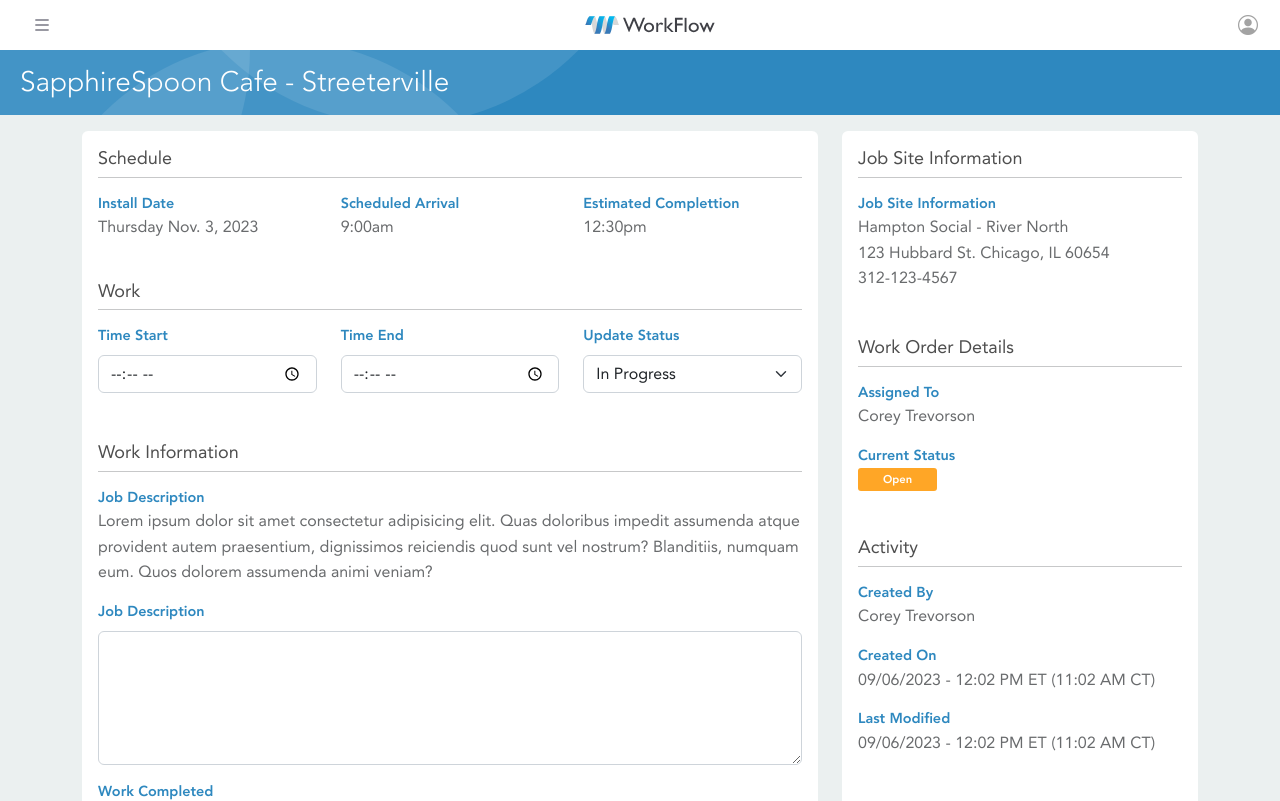
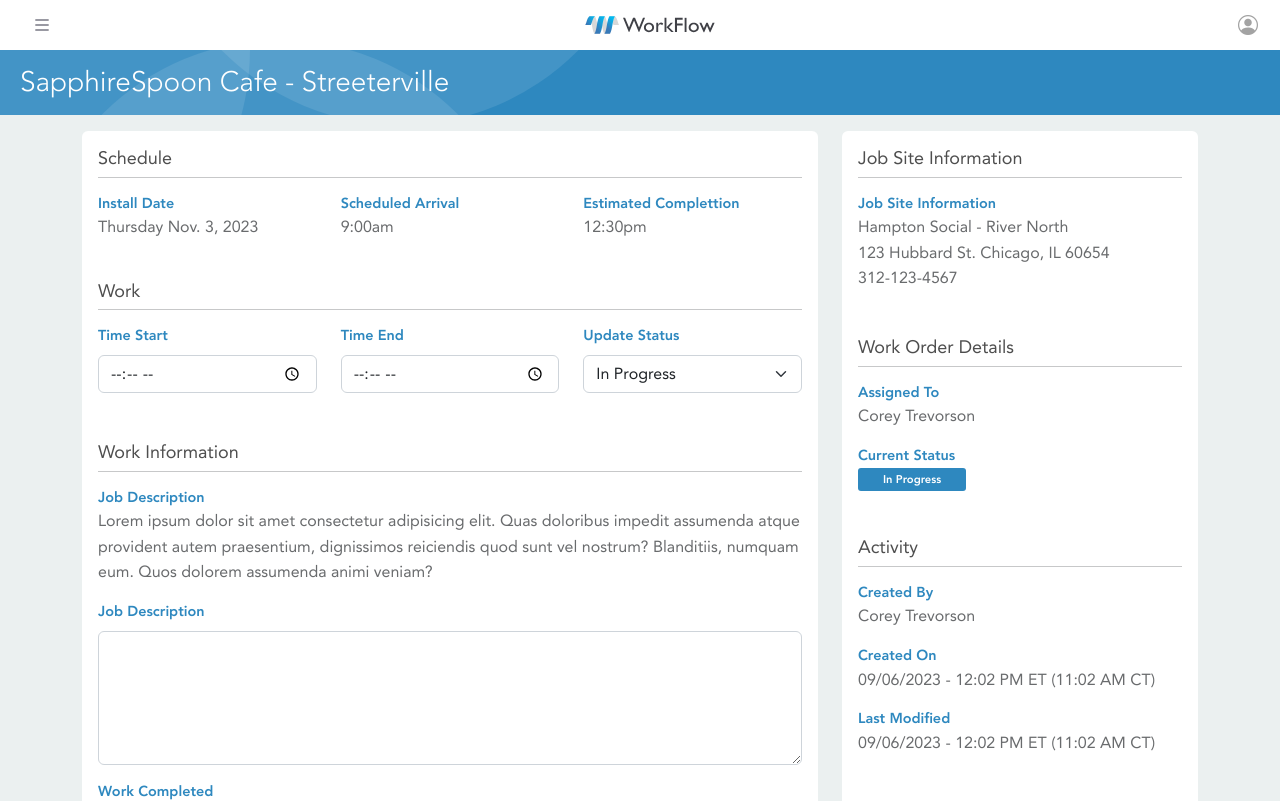
Before and after one commit to shawnpatoka/workflow-frontend-v1, a React (Vite) app: page /work-order/LOC-1 in a window 1280 px wide. Shown: the top 801 px of the page. Built offline with nearby package versions, Linux system fonts and the light colour scheme.

Commit message:
moved status indicators into their own component

```diff
--- a/src/components/AdminWorkOrderList.jsx
+++ b/src/components/AdminWorkOrderList.jsx
@@ -2,6 +2,8 @@
 import Spinner from './Spinner'
 import AlertAdminNoWorkOrders from './AlertAdminNoWorkOrders'
 import { Link } from 'react-router-dom'
+import StatusIndicator from '../components/StatusIndicator'
+
 
 function AdminWorkOrderList({ isTomorrow }) {
   const [workOrderList, setWorkOrderList] = useState([])
@@ -91,7 +93,8 @@
       {!isLoading && workOrderList.map((workOrder) =>
         <div className="work-order-row" key={workOrder.id}>
           <div className="work-order-cell work-order-cell-lg">
-            <div className={setStatusColor(workOrder.status)}></div>
+            {/* <div className={setStatusColor(workOrder.status)}></div> */}
+            <StatusIndicator type="dot" status={workOrder.status} />
             <span style={{ fontWeight: '500' }}>{workOrder.location}</span>
           </div>
           <div className="work-order-cell">{workOrder.assignee}</div>
--- /dev/null
+++ b/src/components/StatusIndicator.jsx
@@ -0,0 +1,34 @@
+function StatusIndicator({ type, status }) {
+  const statusClassMap = {
+    open: 'bg-status-open',
+    in_progress: 'bg-status-in-progress',
+    ready_for_review: 'bg-status-ready-for-review'
+  }
+
+  const statusNameMap = {
+    open: 'Open',
+    in_progress: 'In Progress',
+    ready_for_review: 'Ready For Review'
+  }
+
+  const setStatusStyle = (status) => {
+    const statusType = type === 'dot' ? 'status-circle' : 'status-rectangle'
+    return `${statusType} ${statusClassMap[status] || ''}`;
+  }
+
+  if (type === 'dot') {
+    return (
+      <div className={setStatusStyle(status)}></div>
+    )
+  }
+
+  if (type === 'rectangle') {
+    return (
+      <>
+        <div className={setStatusStyle(status)}>{statusNameMap[status]}</div>
+      </>
+    )
+  }
+
+}
+export default StatusIndicator
--- a/src/pages/WorkOrderDetail.jsx
+++ b/src/pages/WorkOrderDetail.jsx
@@ -1,6 +1,7 @@
 import { useParams } from "react-router-dom"
 import PageTitle from '../components/PageTitle'
 import Card from '../components/Card'
+import StatusIndicator from "../components/StatusIndicator";
 
 function WorkOrderDetail() {
   const { slug } = useParams();
@@ -104,7 +105,7 @@
                   <label>Assigned To</label>
                   <p>Corey Trevorson</p>
                   <label>Current Status</label>
-                  <div className="status-rectangle bg-status-open">Open</div>
+                  <StatusIndicator type="rectangle" status="in_progress" />
                 </div>
                 <div className="info-group">
                   <h2>Activity</h2>
```
